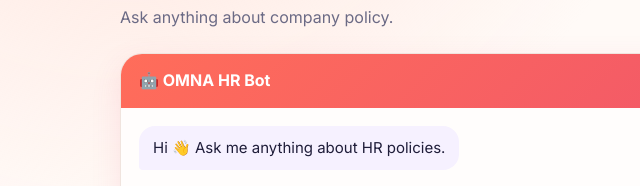
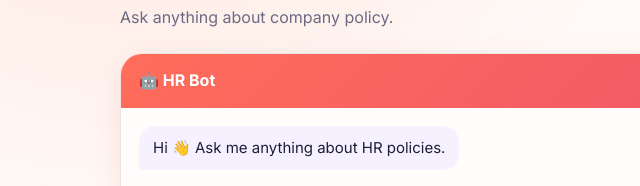
Before and after one commit to mohamedosamatemraz/Depi-n8n-HR-Project, a plain HTML site: page index.html in a window 1280 px wide. Shown: the part 1114-1300 px from the top of the page, 0-640 px from the left. Drawn offline with Linux system fonts and the light colour scheme; no server answers.

Commit message:
index.html

```diff
--- a/index.html
+++ b/index.html
@@ -91,7 +91,7 @@ footer .btns{margin-bottom:16px}
 <section id="chat">
   <h2>💬 HR Policy Assistant (RAG)</h2><p class="sub">Ask anything about company policy.</p>
   <div class="chat">
-    <div class="chead"><span>🤖 OMNA HR Bot</span><button id="clear" type="button">🗑️ Clear</button></div>
+    <div class="chead"><span>🤖 HR Bot</span><button id="clear" type="button">🗑️ Clear</button></div>
     <div id="msgs"><div class="bot">Hi 👋 Ask me anything about HR policies.</div></div>
     <div class="sugg">
       <button type="button">How many leave days do I get?</button>
```
